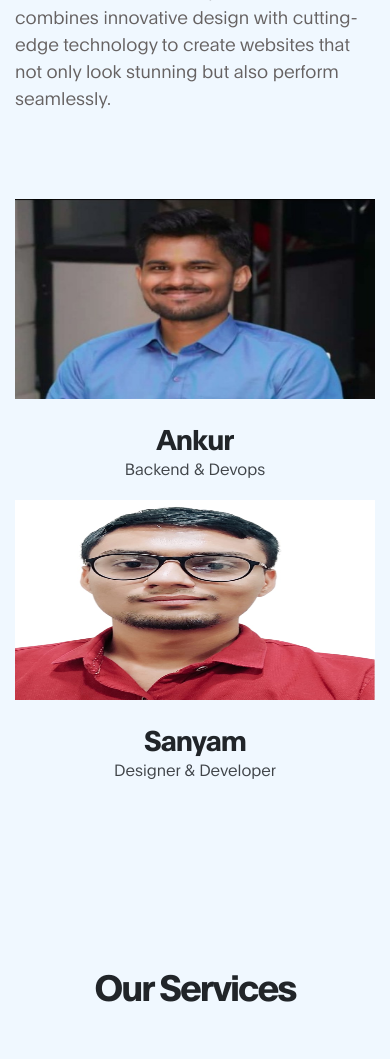
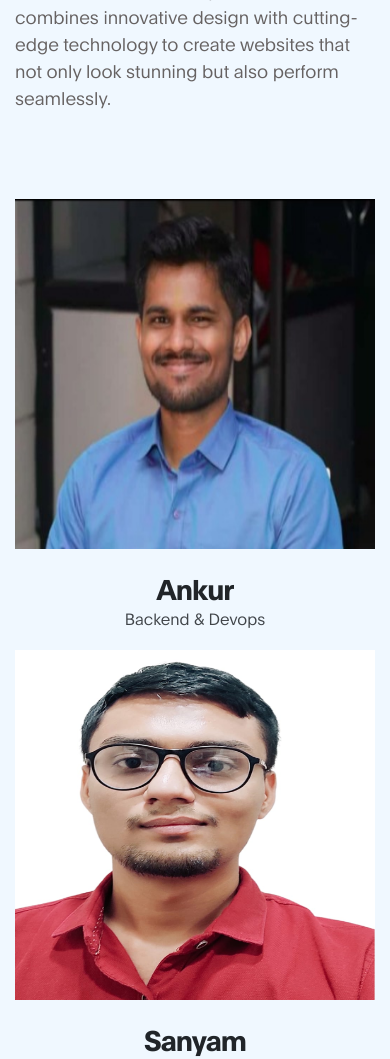
Before and after one commit to testacc93/serverside, a Django app: page / in a window 390 px wide. Shown: the part 2058-3117 px from the top of the page. Run offline with Django 4.2, Linux system fonts and the light colour scheme; some libraries are stand-ins or nearby versions.

Commit message:
fifixed image sizes and removed mt-5

```diff
--- a/serversideapp/static/css/tooplate-gymso-style.css
+++ b/serversideapp/static/css/tooplate-gymso-style.css
@@ -653,6 +653,12 @@ https://www.tooplate.com/view/2119-gymso-fitness
     .modal-content {
       padding: 2rem;
     }
+    #sanyam-img{
+      height: 400px;
+  }
+  #ankur-img {
+      height: 400px;
+  }
   }
 
   @media screen and (max-width: 767px) {
@@ -669,4 +675,10 @@ https://www.tooplate.com/view/2119-gymso-fitness
     .contact h2 span {
       display: block;
     }
+    #sanyam-img{
+      height: 350px;
   }
+  #ankur-img {
+      height: 350px;
+  }
+  }
--- a/templates/home.html
+++ b/templates/home.html
@@ -256,7 +256,7 @@
 
                             <div class="mr-lg-auto mt-5 mt-lg-0 mt-md-0 col-lg-3 col-md-6 col-12" data-aos="fade-up" data-aos-delay="800">
                                 <div class="team-thumb">
-                                    <img height="250px" width= "250px" src="{% static "images/team/ankur.jpeg" %}" class="img-fluid" alt="designer">
+                                    <img height="250px" id="ankur-img" width= "250px" src="{% static "images/team/ankur.jpeg" %}" class="img-fluid" alt="designer">
 
                                     <div class="team-info d-flex flex-column">
 
@@ -273,7 +273,7 @@
 
                             <div class="ml-lg-auto col-lg-3 col-md-6 col-12" data-aos="fade-up" data-aos-delay="700">
                                 <div class="team-thumb">
-                                    <img height="250px" width= "250px" src="{% static "images/team/sanyamn.jpeg" %}" class="img-fluid" alt="developer">
+                                    <img height="250px" id="sanyam-img" width= "250px" src="{% static "images/team/sanyamn.jpeg" %}" class="img-fluid" alt="developer">
 
                                     <div class="team-info d-flex flex-column">
 
@@ -403,7 +403,7 @@
                         </div>
                     </div>
 
-                    <div class="mt-5 mt-lg-0 mt-md-0 col-lg-4 col-md-6 col-12" data-aos="fade-up" data-aos-delay="500" style="margin-bottom: 72px;">
+                    <div class="mt-lg-0 mt-md-0 col-lg-4 col-md-6 col-12" data-aos="fade-up" data-aos-delay="500" style="margin-bottom: 72px;">
                         <div class="class-thumb">
                             <img src="{% static "images/work/work2.jpeg" %}" class="img-fluid" alt="work">
 
@@ -414,7 +414,7 @@
                         </div>
                     </div>
 
-                    <div class="mt-5 mt-lg-0 col-lg-4 col-md-6 col-12" data-aos="fade-up" data-aos-delay="600" style="margin-bottom: 72px;">
+                    <div class="mt-lg-0 col-lg-4 col-md-6 col-12" data-aos="fade-up" data-aos-delay="600" style="margin-bottom: 72px;">
                         <div class="class-thumb">
                             <img src="{% static "images/work/work3.jpeg" %}" class="img-fluid" alt="Class">
                             <div class="class-info">
@@ -423,7 +423,7 @@
                             </div>
                         </div>
                     </div>
-                    <div class="mt-5 mt-lg-0 col-lg-4 col-md-6 col-12" data-aos="fade-up" data-aos-delay="600" style="margin-bottom: 72px;">
+                    <div class="mt-lg-0 col-lg-4 col-md-6 col-12" data-aos="fade-up" data-aos-delay="600" style="margin-bottom: 72px;">
                         <div class="class-thumb">
                             <img src="{% static "images/work/work4.jpeg" %}" class="img-fluid" alt="Class">
                             <div class="class-info">
@@ -432,7 +432,7 @@
                             </div>
                         </div>
                     </div>
-                    <div class="mt-10 mt-lg-0 col-lg-4 col-md-6 col-12" data-aos="fade-up" data-aos-delay="600" style="margin-bottom: 72px;">
+                    <div class="mt-lg-0 col-lg-4 col-md-6 col-12" data-aos="fade-up" data-aos-delay="600" style="margin-bottom: 72px;">
                         <div class="class-thumb">
                             <img src="{% static "images/work/snacks.jpeg" %}" class="img-fluid" alt="Class">
                             <div class="class-info">
@@ -441,7 +441,7 @@
                             </div>
                         </div>
                     </div>
-                    <div class="mt-10 mt-lg-0 col-lg-4 col-md-6 col-12" data-aos="fade-up" data-aos-delay="600" style="margin-bottom: 72px;">
+                    <div class="mt-lg-0 col-lg-4 col-md-6 col-12" data-aos="fade-up" data-aos-delay="600" style="margin-bottom: 72px;">
                         <div class="class-thumb">
                             <img src="{% static "images/work/chat.jpeg" %}" class="img-fluid" alt="Class">
                             <div class="class-info">
```
